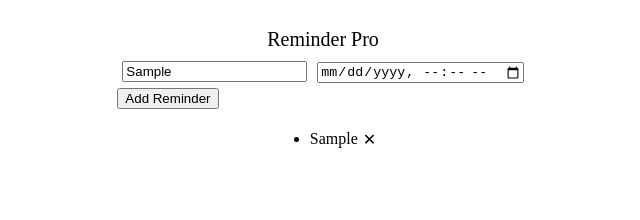
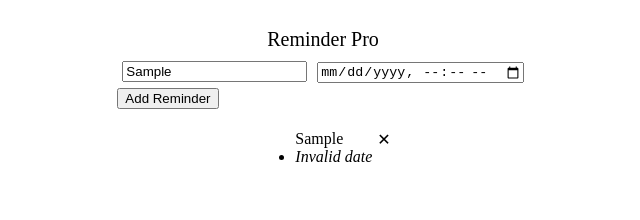
Before and after one commit to msanatan/react-js-and-redux, a React (Create React App) app in the folder reminder-pro/: page / in a window 1280 px wide. Both pictures are taken after typing "Sample" into the empty fields and a click on the button "Add Reminder". Shown: the top 220 px of the page, without its empty margins (317-957 px from the left). Built offline with nearby package versions, Linux system fonts and the light colour scheme; the HTML template or start-up script is replaced by a standard one.

Commit message:
Add dive showing remaining days till a task is due

```diff
--- a/reminder-pro/src/components/App.js
+++ b/reminder-pro/src/components/App.js
@@ -1,6 +1,7 @@
 import React, { Component } from 'react';
 import { connect } from 'react-redux';
 import { addReminder, deleteReminder } from '../actions';
+import moment from 'moment';
 
 class App extends Component {
 
@@ -25,7 +26,7 @@
   }
 
   addReminder = () => {
-    this.props.addReminder(this.state.text);
+    this.props.addReminder(this.state.text, this.state.dueDate);
   }
 
   deleteReminder = (id) => {
@@ -42,7 +43,10 @@
           reminders.map(reminder => {
             return (
               <li key={reminder.id} className='list-group-item'>
-                <div className='list-item'>{reminder.text}</div>
+                <div className='list-item'>
+                  <div>{reminder.text}</div>
+                  <div><em>{moment(new Date(reminder.dueDate)).fromNow()}</em></div>
+                </div>
                 <div
                   className='list-item delete-button'
                   onClick={this.deleteReminder(reminder.id)}
```
